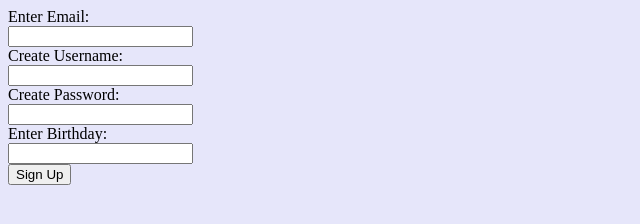
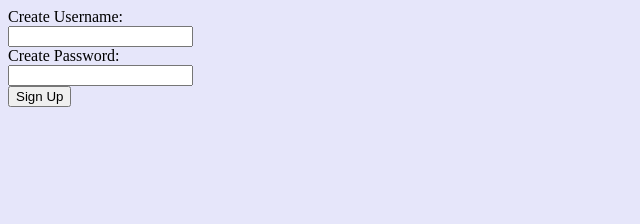
Before and after one commit to joinpursuit/Pursuit-Core-Web-Express-Group-Project, a website: page frontEnd/signUp.html in a window 1280 px wide. Shown: the whole page, without its empty margins (0-640 px from the left). Drawn offline with Linux system fonts and the light colour scheme.

```diff
--- a/frontEnd/signUp.html
+++ b/frontEnd/signUp.html
@@ -1,27 +1,24 @@
 <!DOCTYPE html>
 <html lang="en">
   <head>
-    <meta charset="UTF-8">
-    <meta name="viewport" content="width=device-width, initial-scale=1.0">
-    <meta http-equiv="X-UA-Compatible" content="ie=edge">
+    <meta charset="UTF-8" />
+    <meta name="viewport" content="width=device-width, initial-scale=1.0" />
+    <meta http-equiv="X-UA-Compatible" content="ie=edge" />
     <link rel="stylesheet" href="./masterFolder/master_signup.css" />
     <title>Sign Up</title>
   </head>
   <body>
     <div id="signUpDiv">
-
       <form id="signUpForm">
-            Enter Email:<br>
-            <input type="text"><br>
-            Create Username:<br>
-            <input type="text"><br>
-            Create Password:<br>
-            <input type="text"><br>
-            Enter Birthday:<br>
-            <input type="text"><br>
+        <!-- Enter Email:<br>
+            <input type="text"><br> -->
+        Create Username:<br />
+        <input type="text" /><br />
+        Create Password:<br />
+        <input type="text" /><br />
       </form>
 
-          <button id="signUpBtn"> Sign Up</button>
+      <button id="signUpBtn">Sign Up</button>
     </div>
   </body>
 </html>
```
Also changed, not shown: backend/queries/picturesQueries.js (+8 -12 lines). Lines whose indentation alone changed are shown as unchanged.
